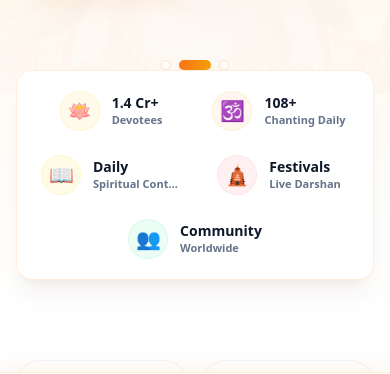
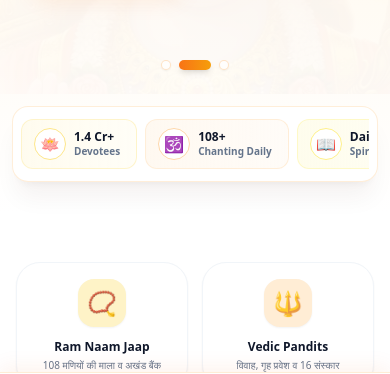
Before and after one commit to vikash-mehta62/ramjikisena.com-new, a Next.js app in the folder ramjikisena-nextjs/: page / in a window 390 px wide. Shown: the part 406-780 px from the top of the page. Built offline with nearby package versions, Linux system fonts and the light colour scheme; no server answers.

Commit message:
fix: place greeting at top of hero on mobile and redesign 5-item stats dock for smooth mobile scrolling

```diff
--- a/ramjikisena-nextjs/app/admin/admin-hero-slides/page.tsx
+++ b/ramjikisena-nextjs/app/admin/admin-hero-slides/page.tsx
@@ -561,6 +561,7 @@
                         src={formData.image}
                         alt="Desktop Preview"
                         fill
+                        unoptimized
                         className="object-cover object-top"
                       />
                     ) : (
@@ -604,6 +605,7 @@
                         src={formData.mobileImage}
                         alt="Mobile Preview"
                         fill
+                        unoptimized
                         className="object-cover object-top"
                       />
                     ) : (
--- a/ramjikisena-nextjs/app/page.tsx
+++ b/ramjikisena-nextjs/app/page.tsx
@@ -543,7 +543,7 @@
             const isTextVisible = currentSlide.showText !== false;
             const isButtonsVisible = currentSlide.showButtons !== false;
             const textColor = currentSlide.textColor || '#2a1306';
-            const isAnyContentVisible = isTextVisible || isButtonsVisible || Boolean(pandit) || Boolean(user);
+            const isAnyContentVisible = isTextVisible || isButtonsVisible;
             return (
               <>
                 <AnimatePresence mode="wait">
@@ -562,6 +562,7 @@
                         alt={currentSlide.title || 'Bhagwan Shri Ram'}
                         fill
                         priority
+                        unoptimized
                         className="object-cover object-[78%_top] md:object-top"
                         sizes="100vw"
                       />
@@ -575,6 +576,7 @@
                           alt={currentSlide.title || 'Bhagwan Shri Ram'}
                           fill
                           priority
+                          unoptimized
                           className="object-cover object-top sm:object-center"
                           sizes="100vw"
                         />
@@ -584,6 +586,31 @@
                     {/* Clean natural presentation with NO white milky haze */}
                   </motion.div>
                 </AnimatePresence>
+
+                {/* Mobile Floating Greeting Pill at TOP (leaves artwork center clear) */}
+                {(pandit || user) && (
+                  <div className="md:hidden absolute top-3.5 inset-x-0 flex justify-center z-30 pointer-events-none px-4">
+                    <div className="inline-flex items-center gap-2 px-3.5 py-1 rounded-full bg-white/95 backdrop-blur-md border border-orange-200/90 text-orange-950 text-xs font-bold shadow-md">
+                      <span className="text-sm">{pandit ? '🔱' : '🙏'}</span>
+                      <span className="truncate max-w-[260px]">
+                         सादर प्रणाम, <strong>{pandit ? (pandit.name || 'पंडित जी') : user?.name}</strong>!
+                        {pandit && <span className="text-[10px] text-orange-700 ml-1 font-semibold">(पुरोहित)</span>}
+                      </span>
+                    </div>
+                  </div>
+                )}
+
+                {/* Desktop Greeting Pill when text is hidden */}
+                {(pandit || user) && !isTextVisible && !isButtonsVisible && (
+                  <div className="hidden md:flex absolute top-4 left-6 z-20 pointer-events-none">
+                    <div className="inline-flex items-center gap-2 px-4 py-1.5 rounded-full bg-white/90 backdrop-blur-md border border-orange-200/90 text-orange-950 text-xs font-bold shadow-sm">
+                      <span className="text-base">{pandit ? '🔱' : '🙏'}</span>
+                      <span>
+                        सादर प्रणाम, <strong>{pandit ? (pandit.name || 'पंडित जी') : user?.name}</strong>!
+                      </span>
+                    </div>
+                  </div>
+                )}
 
                 {/* Previous & Next Arrow Controls */}
                 {heroSlides.length > 1 && (
@@ -688,16 +715,16 @@
                             </div>
                           )}
 
-                          {/* Role-Aware User / Pandit Status Badge */}
+                          {/* Role-Aware User / Pandit Status Badge (shown inside text block on desktop only) */}
                           {pandit ? (
-                            <div className={`inline-flex items-center gap-2 px-3.5 py-1.5 rounded-xl bg-white/85 backdrop-blur-md border border-orange-200 text-orange-900 text-xs font-bold shadow-xs ${
+                            <div className={`hidden md:inline-flex items-center gap-2 px-3.5 py-1.5 rounded-xl bg-white/85 backdrop-blur-md border border-orange-200 text-orange-900 text-xs font-bold shadow-xs ${
                               align === 'left' ? 'mx-auto md:ml-0' : align === 'right' ? 'mx-auto md:mr-0' : 'mx-auto'
                             }`}>
                               <span className="text-base">🔱</span>
                               <span> सादर प्रणाम, <strong>{pandit.name || 'पंडित जी'}</strong>! आप पुरोहित पोर्टल में लॉगिन हैं।</span>
                             </div>
                           ) : user ? (
-                            <div className={`inline-flex items-center gap-2 px-3.5 py-1.5 rounded-xl bg-white/85 backdrop-blur-md border border-orange-200 text-orange-900 text-xs font-bold shadow-xs ${
+                            <div className={`hidden md:inline-flex items-center gap-2 px-3.5 py-1.5 rounded-xl bg-white/85 backdrop-blur-md border border-orange-200 text-orange-900 text-xs font-bold shadow-xs ${
                               align === 'left' ? 'mx-auto md:ml-0' : align === 'right' ? 'mx-auto md:mr-0' : 'mx-auto'
                             }`}>
                               <span className="text-base">🙏</span>
@@ -733,9 +760,89 @@
         </div>
 
         {/* --- 5-ITEM UNIFIED STATS DOCK (MATCHING USER'S PHOTO EXACTLY) --- */}
-        <div className="relative z-20 max-w-6xl mx-auto px-4 -mt-6 sm:-mt-8 lg:-mt-10 mb-8 sm:mb-12">
-          <div className="bg-white rounded-2xl sm:rounded-full shadow-xl shadow-orange-950/5 border border-orange-100/90 py-3.5 px-4 sm:px-8">
-            <div className="grid grid-cols-2 sm:grid-cols-3 lg:grid-cols-5 gap-3 lg:gap-0 lg:divide-x lg:divide-slate-100">
+        <div className="relative z-20 max-w-6xl mx-auto px-3 sm:px-4 mt-3 sm:-mt-8 lg:-mt-10 mb-8 sm:mb-12">
+          <div className="bg-white rounded-2xl sm:rounded-full shadow-xl shadow-orange-950/5 border border-orange-100/90 p-2 sm:py-3.5 sm:px-8">
+
+            {/* Mobile View: Sleek Horizontal Swipeable Stats Strip */}
+            <div className="flex sm:hidden items-center gap-2 overflow-x-auto no-scrollbar py-1 px-1 snap-x">
+              {/* 1. Devotees */}
+              <div className="flex items-center gap-2 px-3 py-2 rounded-xl bg-gradient-to-r from-amber-50/80 to-amber-50/40 border border-amber-100/90 shrink-0 snap-start shadow-2xs">
+                <div className="w-8 h-8 rounded-full bg-white border border-amber-200 text-amber-600 flex items-center justify-center text-base shrink-0 shadow-xs">
+                  🪷
+                </div>
+                <div className="min-w-0 pr-1">
+                  <p className="text-xs font-black text-slate-900 leading-tight whitespace-nowrap">
+                    {stats.totalRamNaam >= 10000000 ? `${(stats.totalRamNaam / 10000000).toFixed(1)} Cr+` : '1M+'}
+                  </p>
+                  <p className="text-[10px] font-bold text-slate-500 whitespace-nowrap">
+                    Devotees
+                  </p>
+                </div>
+              </div>
+
+              {/* 2. 108+ Chanting Daily */}
+              <div className="flex items-center gap-2 px-3 py-2 rounded-xl bg-gradient-to-r from-orange-50/80 to-orange-50/40 border border-orange-100/90 shrink-0 snap-start shadow-2xs">
+                <div className="w-8 h-8 rounded-full bg-white border border-orange-200 text-orange-600 flex items-center justify-center text-base shrink-0 shadow-xs">
+                  🕉️
+                </div>
+                <div className="min-w-0 pr-1">
+                  <p className="text-xs font-black text-slate-900 leading-tight whitespace-nowrap">
+                    108+
+                  </p>
+                  <p className="text-[10px] font-bold text-slate-500 whitespace-nowrap">
+                    Chanting Daily
+                  </p>
+                </div>
+              </div>
+
+              {/* 3. Daily Spiritual Content */}
+              <div className="flex items-center gap-2 px-3 py-2 rounded-xl bg-gradient-to-r from-yellow-50/80 to-yellow-50/40 border border-yellow-100/90 shrink-0 snap-start shadow-2xs">
+                <div className="w-8 h-8 rounded-full bg-white border border-yellow-200 text-yellow-600 flex items-center justify-center text-base shrink-0 shadow-xs">
+                  📖
+                </div>
+                <div className="min-w-0 pr-1">
+                  <p className="text-xs font-black text-slate-900 leading-tight whitespace-nowrap">
+                    Daily
+                  </p>
+                  <p className="text-[10px] font-bold text-slate-500 whitespace-nowrap">
+                    Spiritual Content
+                  </p>
+                </div>
+              </div>
+
+              {/* 4. Festivals Live Darshan */}
+              <div className="flex items-center gap-2 px-3 py-2 rounded-xl bg-gradient-to-r from-rose-50/80 to-rose-50/40 border border-rose-100/90 shrink-0 snap-start shadow-2xs">
+                <div className="w-8 h-8 rounded-full bg-white border border-rose-200 text-rose-600 flex items-center justify-center text-base shrink-0 shadow-xs">
+                  🛕
+                </div>
+                <div className="min-w-0 pr-1">
+                  <p className="text-xs font-black text-slate-900 leading-tight whitespace-nowrap">
+                    Festivals
+                  </p>
+                  <p className="text-[10px] font-bold text-slate-500 whitespace-nowrap">
+                    Live Darshan
+                  </p>
+                </div>
+              </div>
+
+              {/* 5. Community Worldwide */}
+              <div className="flex items-center gap-2 px-3 py-2 rounded-xl bg-gradient-to-r from-emerald-50/80 to-emerald-50/40 border border-emerald-100/90 shrink-0 snap-start shadow-2xs">
+                <div className="w-8 h-8 rounded-full bg-white border border-emerald-200 text-emerald-600 flex items-center justify-center text-base shrink-0 shadow-xs">
+                  👥
+                </div>
+                <div className="min-w-0 pr-1">
+                  <p className="text-xs font-black text-slate-900 leading-tight whitespace-nowrap">
+                    Community
+                  </p>
+                  <p className="text-[10px] font-bold text-slate-500 whitespace-nowrap">
+                    Worldwide
+                  </p>
+                </div>
+              </div>
+            </div>
+
+            {/* Tablet & Desktop: Grand 5-Column Unified Pill Dock */}
+            <div className="hidden sm:grid sm:grid-cols-3 lg:grid-cols-5 gap-3 lg:gap-0 lg:divide-x lg:divide-slate-100">
 
               {/* 1. Devotees */}
               <div className="flex items-center gap-3 px-2 sm:px-4 py-1.5 justify-center lg:justify-start">
```
